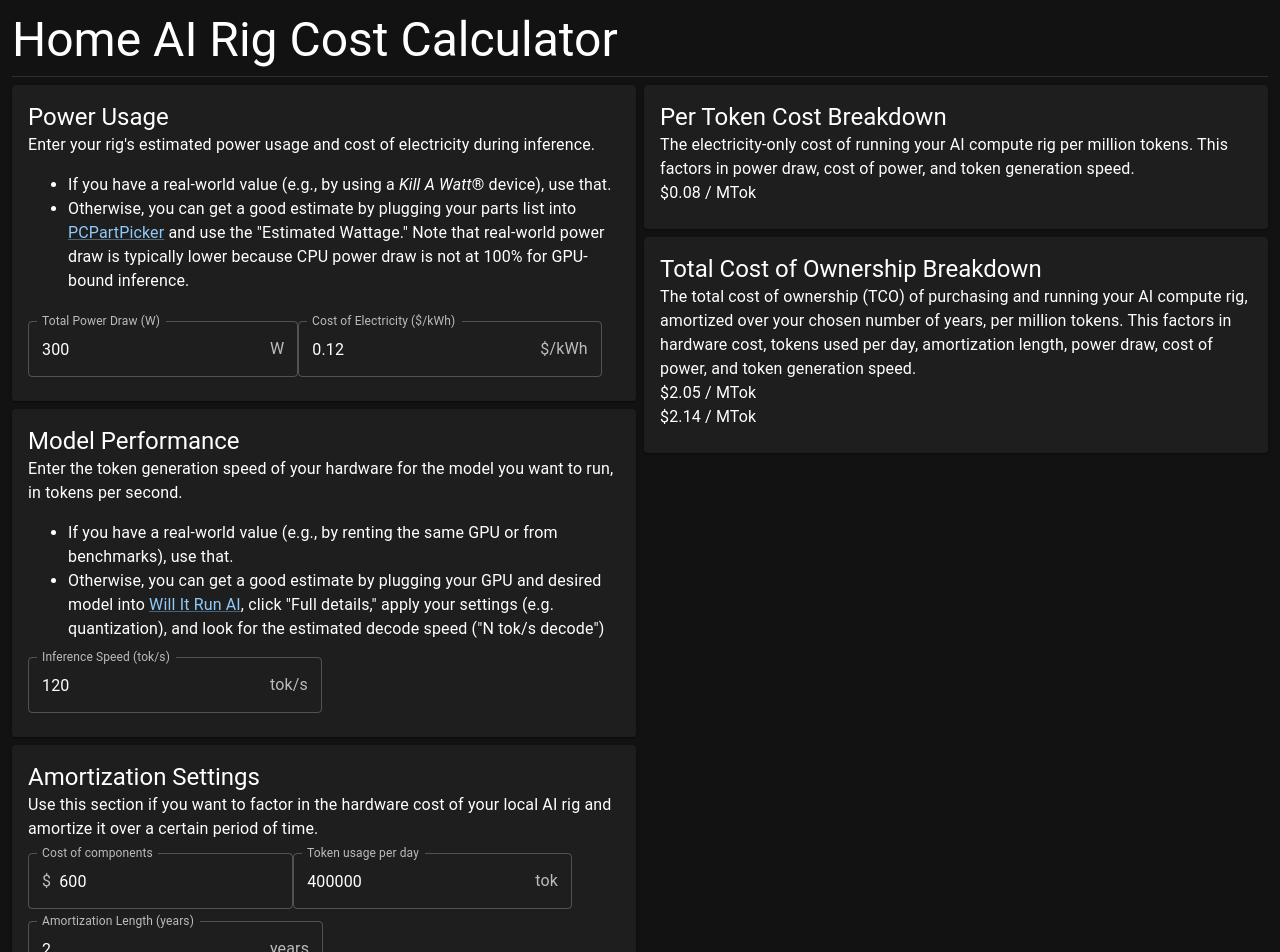
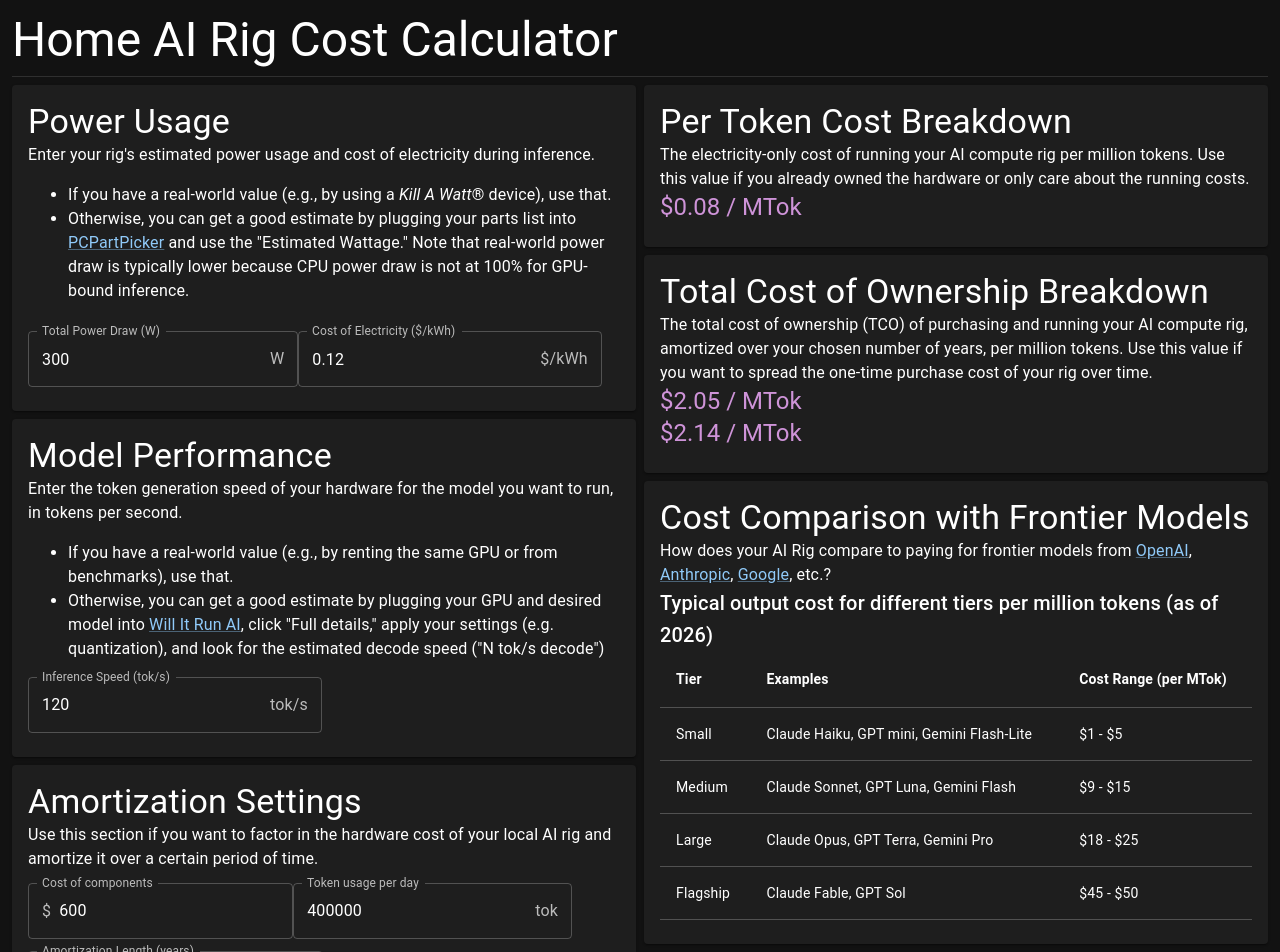
Before and after one commit to gabrianrchua/local-ai-calculator, a React (Vite) app: page / in a window 1280 px wide. Shown: the top 952 px of the page. Built offline with nearby package versions, Linux system fonts and the light colour scheme.

Commit message:
feat: create table comparison, styles

```diff
--- a/src/pages/Home.module.css
+++ b/src/pages/Home.module.css
@@ -11,3 +11,7 @@
   flex-direction: column;
   gap: 8px;
 }
+
+.tableHeader {
+  font-weight: bold !important;
+}
--- a/src/pages/Home.tsx
+++ b/src/pages/Home.tsx
@@ -5,6 +5,12 @@ import {
   Divider,
   InputAdornment,
   Link,
+  Table,
+  TableBody,
+  TableCell,
+  TableContainer,
+  TableHead,
+  TableRow,
   TextField,
   Typography,
 } from '@mui/material';
@@ -192,7 +198,7 @@ export const HomePage = () => {
         <Box className={styles.childBox}>
           <Card>
             <CardContent>
-              <Typography variant="h5">Power Usage</Typography>
+              <Typography variant="h4">Power Usage</Typography>
               <Typography variant="body1">
                 Enter your rig's estimated power usage and cost of electricity
                 during inference.
@@ -259,7 +265,7 @@ export const HomePage = () => {
           </Card>
           <Card>
             <CardContent>
-              <Typography variant="h5">Model Performance</Typography>
+              <Typography variant="h4">Model Performance</Typography>
               <Typography variant="body1">
                 Enter the token generation speed of your hardware for the model
                 you want to run, in tokens per second.
@@ -306,7 +312,7 @@ export const HomePage = () => {
           </Card>
           <Card>
             <CardContent>
-              <Typography variant="h5">Amortization Settings</Typography>
+              <Typography variant="h4">Amortization Settings</Typography>
               <Typography variant="body1">
                 Use this section if you want to factor in the hardware cost of
                 your local AI rig and amortize it over a certain period of time.
@@ -376,13 +382,13 @@ export const HomePage = () => {
         <Box className={styles.childBox}>
           <Card>
             <CardContent>
-              <Typography variant="h5">Per Token Cost Breakdown</Typography>
+              <Typography variant="h4">Per Token Cost Breakdown</Typography>
               <Typography variant="body1">
                 The electricity-only cost of running your AI compute rig per
-                million tokens. This factors in power draw, cost of power, and
-                token generation speed.
+                million tokens. Use this value if you already owned the hardware
+                or only care about the running costs.
               </Typography>
-              <Typography variant="body1">
+              <Typography variant="h5" color="secondary">
                 {safeCalculateCostPerMToken(
                   powerDraw,
                   inferenceSpeed,
@@ -393,24 +399,23 @@ export const HomePage = () => {
           </Card>
           <Card>
             <CardContent>
-              <Typography variant="h5">
+              <Typography variant="h4">
                 Total Cost of Ownership Breakdown
               </Typography>
               <Typography variant="body1">
                 The total cost of ownership (TCO) of purchasing and running your
                 AI compute rig, amortized over your chosen number of years, per
-                million tokens. This factors in hardware cost, tokens used per
-                day, amortization length, power draw, cost of power, and token
-                generation speed.
+                million tokens. Use this value if you want to spread the
+                one-time purchase cost of your rig over time.
               </Typography>
-              <Typography variant="body1">
+              <Typography variant="h5" color="secondary">
                 {safeCalculateAmortizationCost(
                   hardwareCost,
                   amortizationLength,
                   tokenUsagePerDay
                 )}
               </Typography>
-              <Typography variant="body1">
+              <Typography variant="h5" color="secondary">
                 {safeCalculateTotalCost(
                   powerDraw,
                   inferenceSpeed,
@@ -422,6 +427,82 @@ export const HomePage = () => {
               </Typography>
             </CardContent>
           </Card>
+          <Card>
+            <CardContent>
+              <Typography variant="h4">
+                Cost Comparison with Frontier Models
+              </Typography>
+              <Typography variant="body1">
+                How does your AI Rig compare to paying for frontier models from{' '}
+                <Link
+                  href="https://developers.openai.com/api/docs/pricing"
+                  target="_blank"
+                >
+                  OpenAI
+                </Link>
+                ,{' '}
+                <Link
+                  href="https://platform.claude.com/docs/en/about-claude/pricing"
+                  target="_blank"
+                >
+                  Anthropic
+                </Link>
+                ,{' '}
+                <Link
+                  href="https://ai.google.dev/gemini-api/docs/pricing"
+                  target="_blank"
+                >
+                  Google
+                </Link>
+                , etc.?
+              </Typography>
+              <Typography variant="h6">
+                Typical output cost for different tiers per million tokens (as
+                of 2026)
+              </Typography>
+              <TableContainer>
+                <Table>
+                  <TableHead>
+                    <TableRow>
+                      <TableCell className={styles.tableHeader}>Tier</TableCell>
+                      <TableCell className={styles.tableHeader}>
+                        Examples
+                      </TableCell>
+                      <TableCell className={styles.tableHeader}>
+                        Cost Range (per MTok)
+                      </TableCell>
+                    </TableRow>
+                  </TableHead>
+                  <TableBody>
+                    <TableRow>
+                      <TableCell>Small</TableCell>
+                      <TableCell>
+                        Claude Haiku, GPT mini, Gemini Flash-Lite
+                      </TableCell>
+                      <TableCell>$1 - $5</TableCell>
+                    </TableRow>
+                    <TableRow>
+                      <TableCell>Medium</TableCell>
+                      <TableCell>
+                        Claude Sonnet, GPT Luna, Gemini Flash
+                      </TableCell>
+                      <TableCell>$9 - $15</TableCell>
+                    </TableRow>
+                    <TableRow>
+                      <TableCell>Large</TableCell>
+                      <TableCell>Claude Opus, GPT Terra, Gemini Pro</TableCell>
+                      <TableCell>$18 - $25</TableCell>
+                    </TableRow>
+                    <TableRow>
+                      <TableCell>Flagship</TableCell>
+                      <TableCell>Claude Fable, GPT Sol</TableCell>
+                      <TableCell>$45 - $50</TableCell>
+                    </TableRow>
+                  </TableBody>
+                </Table>
+              </TableContainer>
+            </CardContent>
+          </Card>
         </Box>
       </Box>
     </>
```
